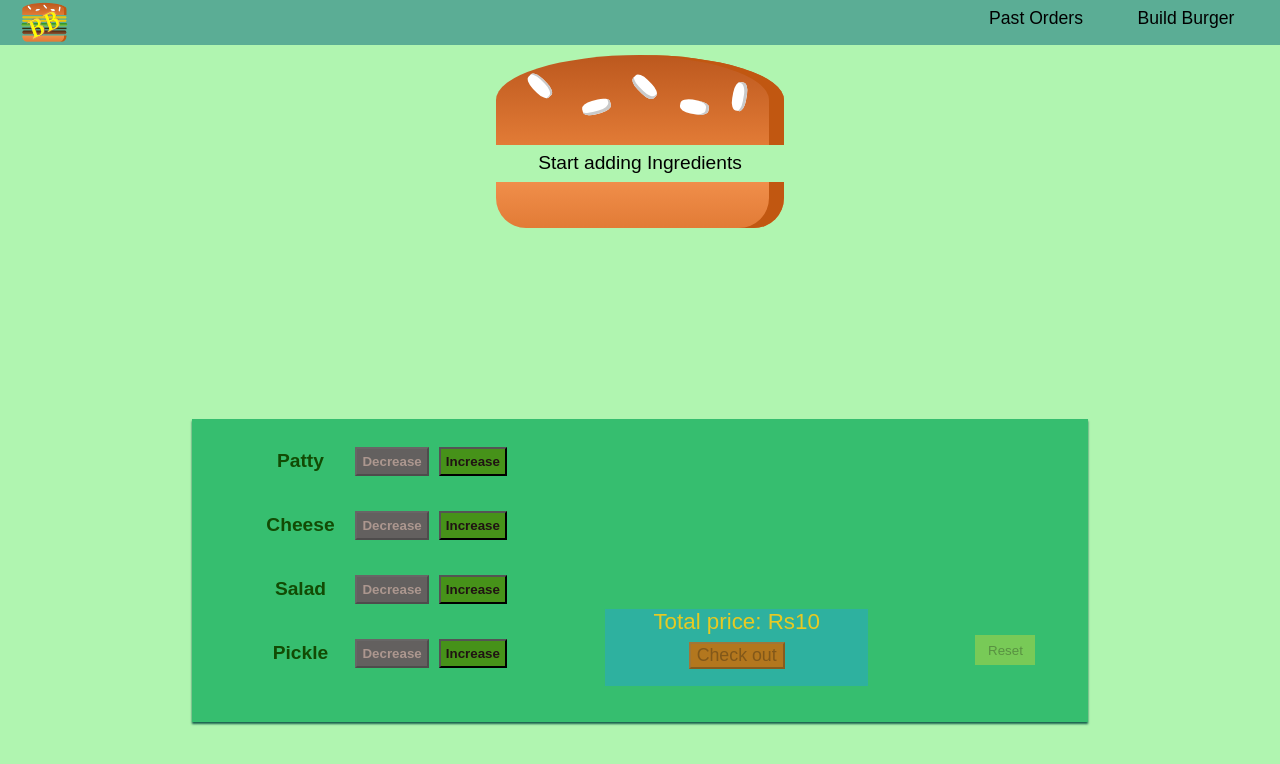
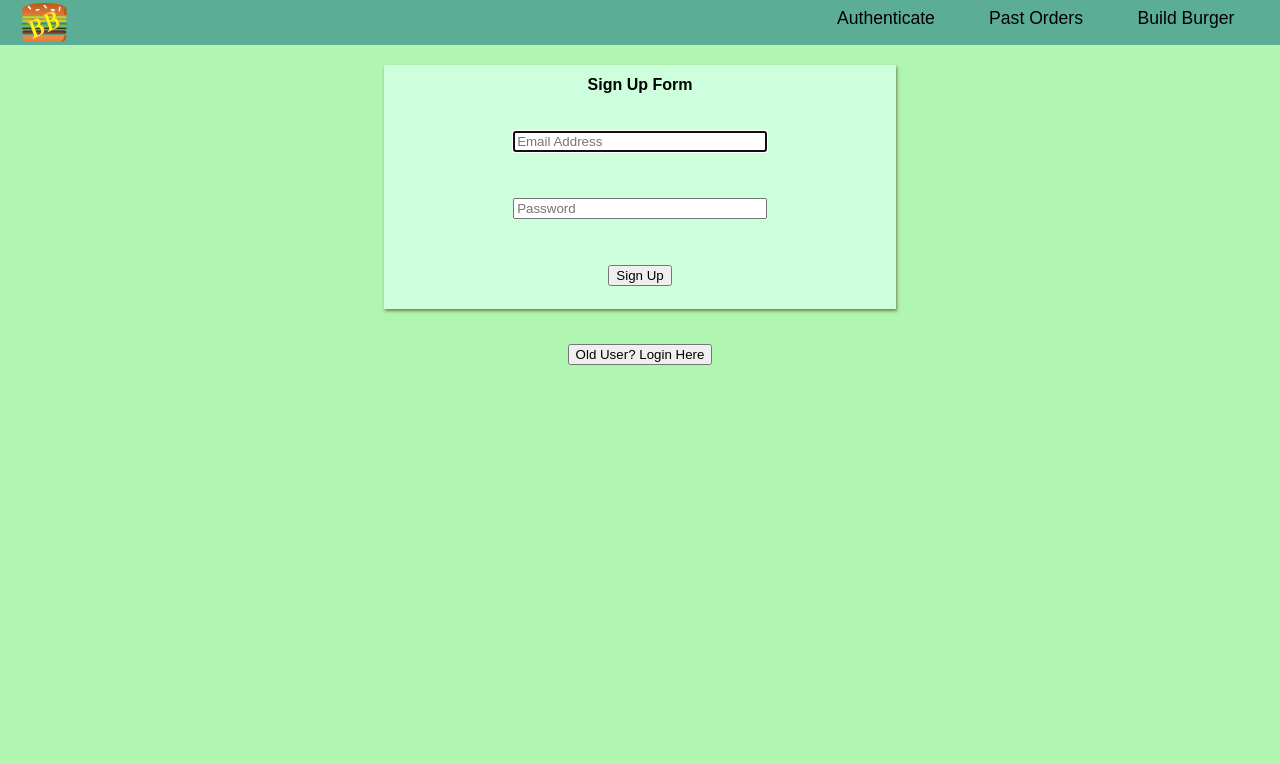
Before and after one commit to JaiSinghal02/Burger-App, a React (Create React App) app: page /auth in a window 1280 px wide. Shown: the top 764 px of the page. Built offline with nearby package versions, Linux system fonts and the light colour scheme; a web font is replaced by a local one.

Commit message:
Added Log-in/Sign-up Functionality

```diff
--- a/src/App.js
+++ b/src/App.js
@@ -3,6 +3,7 @@ import Layout from './compnents/Layout/Layout';
 import BurgerBuilder from './containers/BurgerBuilder/BurgerBuilder';
 import CheckOut from './containers/CheckOut/CheckOut';
 import OrderHistory from './containers/OrderHistory/OrderHistory'
+import Auth from './containers/Auth/Auth'
 import {Route,Switch} from 'react-router-dom';
 
 function App() {
@@ -12,6 +13,7 @@ function App() {
         <Switch>
         <Route path='/check-out' component={CheckOut}/>
         <Route path='/order-history' component={OrderHistory}/>
+        <Route path='/auth' component={Auth}/>
         <Route path="/" component={BurgerBuilder}/>
         </Switch>
       </Layout>
--- a/src/compnents/Burger/Burger.css
+++ b/src/compnents/Burger/Burger.css
@@ -23,5 +23,6 @@
 @media only screen and (max-width:700px){
     .Burger{
         height:380px;
+        width:100%;
     }
 }
--- a/src/compnents/Navigation/NavigationItems/NavigationItems.js
+++ b/src/compnents/Navigation/NavigationItems/NavigationItems.js
@@ -7,6 +7,7 @@ const navigationItems = (props)=>{
         <div className="Nav-items">
             <NavigationItem className="Nav-Home" link="/" >Build Burger</NavigationItem>
             <NavigationItem  className="Nav-About"link="/order-history" >Past Orders</NavigationItem>
+            <NavigationItem  className="Nav-Auth"link="/auth" >Authenticate</NavigationItem>
         </div>
     )
 };
--- a/src/compnents/UI/Spinner/Spinner.css
+++ b/src/compnents/UI/Spinner/Spinner.css
@@ -1,3 +1,19 @@
+.Spinner-Div{
+  height:90px;
+  width:140px;
+  display: flex;
+  flex-direction: column;
+  align-items: center;
+  color: #638f20;
+  z-index:150;
+
+}
+.Spinner-Div>p{
+  margin:0;
+  font-size: 1.1rem;
+}
+
+
 .loader,
 .loader:before,
 .loader:after {
@@ -10,16 +26,15 @@
   animation: load7 1.8s infinite ease-in-out;
 }
 .loader {
-  color: #ace359;
-  font-size: 10px;
-  margin: 80px auto;
-  position: relative;
+  color: #89ca27;
+  font-size: 6px;
   box-sizing: border-box;
   -webkit-transform: translateZ(0);
   -ms-transform: translateZ(0);
   transform: translateZ(0);
   -webkit-animation-delay: -0.16s;
   animation-delay: -0.16s;
+  left:56px;
 }
 .loader:before,
 .loader:after {
--- a/src/compnents/UI/Spinner/Spinner.js
+++ b/src/compnents/UI/Spinner/Spinner.js
@@ -1,10 +1,14 @@
 import React from 'react';
 import './Spinner.css';
 
-const spinner = ()=>
+const spinner = () =>
 (
-
-<div className="loader"><p style={{'fontSize':"0.8rem"}}>Loading</p></div>
+    <div className="Spinner-Div">
+    <p>Loading</p>
+    <div className="loader">
+        <p style={{ 'fontSize': "0.8rem" }}></p>
+    </div>
+    </div>
 )
 
 export default spinner;
--- /dev/null
+++ b/src/containers/Auth/Auth.css
@@ -0,0 +1,68 @@
+.Auth-Form-Box{
+    display: flex;
+    flex-direction: column;
+    width:100%;
+    height:300px;
+    align-items: center;
+    justify-content: center;
+    margin: auto;
+    margin-top:20px;
+}
+.Auth-Form-Div{
+    width:40%;
+    height:250px;
+    background-color: rgb(205, 255, 220);
+    box-shadow: 1px 2px 3px rgb(111, 133, 78);
+    padding-top: 10px;
+    align-items: center;
+    justify-content: center;
+    display: flex;
+    flex-direction: column;
+}
+.Auth-Form-Div h4{
+    margin:0;
+    margin-bottom: 15px;
+}
+.Auth-Form{
+    display: flex;
+    flex-direction: column;
+    width:80%;
+    height:200px;
+    justify-content: space-around;
+    align-items: center;
+}
+.Auth-Form input{
+    width:60%;
+}
+.Auth-Form-Switch-Btn{
+    margin-top: 35px;
+
+}
+
+.Auth-Modal{
+    align-items: center;
+    justify-content: center;
+}
+.Auth-Error{
+    animation: flash 2.5s ease-out;
+}
+@keyframes flash{
+    0%{
+        background-color: none
+    }
+    30%{
+        background-color: rgba(216, 68, 63, 0.897);
+    }
+    100%{
+        background-color: none;
+    }
+}
+
+@media only screen and (max-width:620px){
+    .Auth-Form-Div{
+        width:72%;
+    }
+    .Auth-Form input{
+        width:75%;
+    }
+}
--- /dev/null
+++ b/src/containers/Auth/Auth.js
@@ -0,0 +1,91 @@
+import React , { Component } from 'react';
+import Spinner from '../../compnents/UI/Spinner/Spinner'
+import BackDrop from '../../compnents/UI/Backdrop/BackDrop'
+import axios from 'axios'
+import './Auth.css'
+class Auth extends Component{
+    constructor(props){
+        super(props);
+        this.state={
+            email: '',
+            password: '',
+            isSignUp:true,
+            showSpinner:false,
+            showError:false,
+            errorMessage:''
+        }
+    }
+    submitForm(e){
+        e.preventDefault();
+        this.setState({showSpinner:true})
+        const user={
+            email: this.state.email,
+            password: this.state.password,
+            returnSecureToken: true
+        }
+        const API_KEY="AIzaSyASwfloARUCKW8QwD43Wm_STvVYdHYjGZY";
+        const signUpUrl="https://identitytoolkit.googleapis.com/v1/accounts:signUp?key="+API_KEY;
+        const singInUrl="https://identitytoolkit.googleapis.com/v1/accounts:signInWithPassword?key="+API_KEY;
+        if(this.state.isSignUp){
+            axios.post(signUpUrl,user)
+                .then(res=>{
+                    console.log(res);
+                    this.setState({showSpinner:false})
+                })
+                .catch(err=>{
+                    this.setState({showError:true,errorMessage:err.response.data.error.message.split("_").join(" "),showSpinner:false});
+                    console.log(err.message,"\n",user);
+
+                })
+        }
+        else{
+            axios.post(singInUrl,user)
+                .then(res=>{
+                    console.log(res)
+                    this.setState({showSpinner:false})
+                })
+                .catch((err)=>{
+                    this.setState({showError:true,errorMessage:err.response.data.error.message.split("_"),showSpinner:false});
+                    console.log("err code=",err.response.data)
+                })
+        }
+        console.log("Form Submitted")
+    }
+    switchAuthMode(){
+        this.setState({isSignUp: !this.state.isSignUp})
+    }
+    inputForm(e,target){
+        let oldState={...this.state};
+        oldState[target]=e.target.value;
+        oldState['showError']=false;
+        this.setState(oldState);
+    }
+    render(){
+        let errorBox=this.state.showError?<div className="Auth-Error">{this.state.errorMessage}</div>:null;
+        let content=
+        <>
+        <BackDrop showBack={this.state.showSpinner}></BackDrop>
+        <Spinner />
+        </>
+        if(!this.state.showSpinner){
+            content=<div className="Auth-Form-Box">
+            <div className="Auth-Form-Div">
+                <h4>{this.state.isSignUp?"Sign Up Form":"Sign In Form"}</h4>
+                <form className="Auth-Form" onSubmit={(e)=>this.submitForm(e)}>
+                    <input type="email" placeholder="Email Address" onChange={(e)=> this.inputForm(e,"email")} required autoFocus></input>
+                    <input type="password" placeholder="Password" onChange={(e)=> this.inputForm(e,"password")} required minLength="6"></input>
+                    <button className="Auth-Form-Submit-Btn">{this.state.isSignUp?"Sign Up":"Sign in"}</button>
+                </form>
+            </div>
+            <button className="Auth-Form-Switch-Btn" onClick={this.switchAuthMode.bind(this)}>{this.state.isSignUp?"Old User? Login Here":"New User? Sign-up Here"}</button>
+        </div>
+        }
+        return(
+            <>
+            {errorBox}
+            {content}
+            </>
+        )
+    }
+}
+export default Auth;
```
